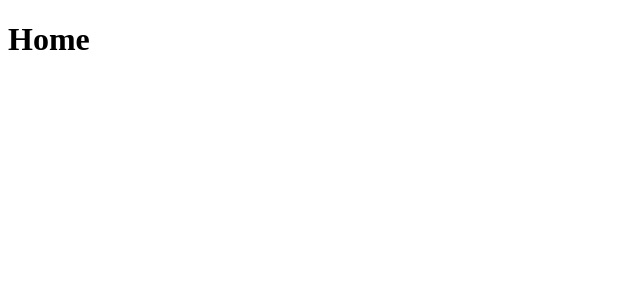
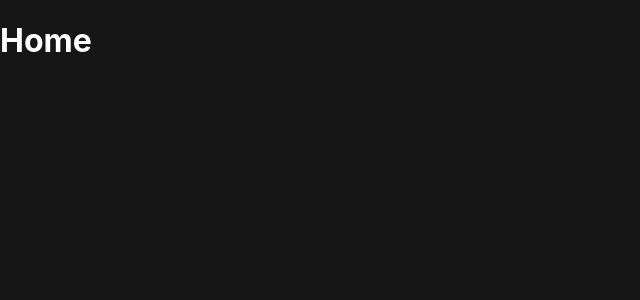
Before and after one commit to mvximenko/dunno-2, a React (Create React App) app: page / in a window 1280 px wide. Shown: the top 300 px of the page, without its empty margins (0-640 px from the left). Built offline with nearby package versions, Linux system fonts and the light colour scheme.

Commit message:
Add GlobalStyles

```diff
--- a/src/App.tsx
+++ b/src/App.tsx
@@ -1,7 +1,13 @@
 import React from 'react';
+import { GlobalStyle } from './GlobalStyles';
 
 function App() {
-  return <h1>Home</h1>;
+  return (
+    <>
+      <GlobalStyle />
+      <h1>Home</h1>
+    </>
+  );
 }
 
 export default App;
--- /dev/null
+++ b/src/GlobalStyles.ts
@@ -0,0 +1,24 @@
+import { createGlobalStyle } from 'styled-components';
+
+export const GlobalStyle = createGlobalStyle`
+  body {
+    margin: 0;
+    color: white;
+    background: #161616;
+    font-family: -apple-system, BlinkMacSystemFont, 'Segoe UI', 'Roboto', 'Oxygen',
+      'Ubuntu', 'Cantarell', 'Fira Sans', 'Droid Sans', 'Helvetica Neue',
+      sans-serif;
+    -webkit-font-smoothing: antialiased;
+    -moz-osx-font-smoothing: grayscale;
+  }
+
+  a {
+    color: white;
+    text-decoration: none;
+  }
+
+  ul {
+    padding: 0;
+    list-style: none;
+  }
+`;
```
